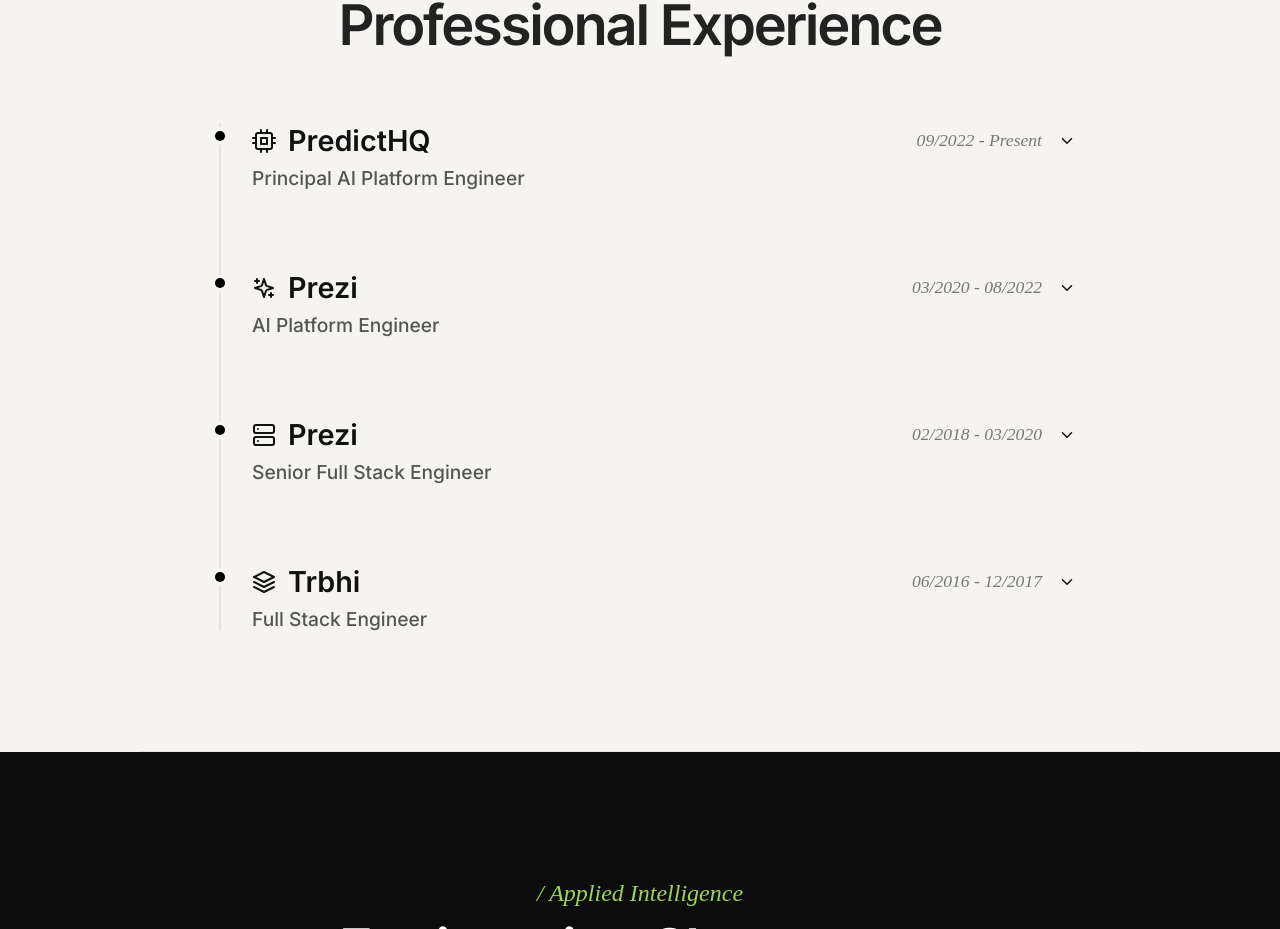
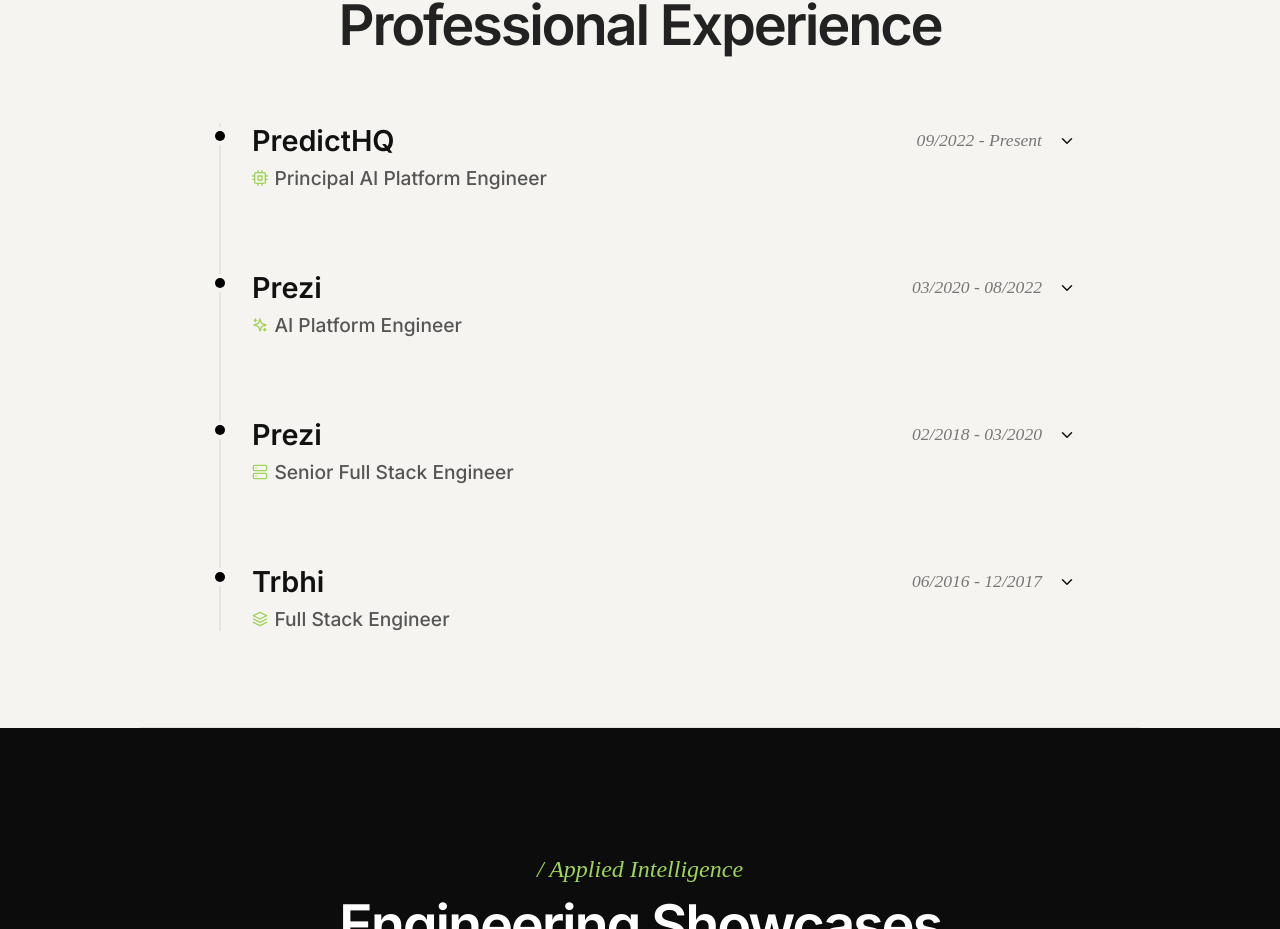
Before and after one commit to owennoah/david, a React (Vite) app: page / in a window 1280 px wide. Shown: the part 3831-4760 px from the top of the page. Built offline with nearby package versions, Linux system fonts and the light colour scheme.

Commit message:
style: move timeline icons to job title and match color

```diff
--- a/src/App.jsx
+++ b/src/App.jsx
@@ -379,7 +379,6 @@
                 <div className="tl-summary" onClick={() => toggleTimeline('PredictHQ')} style={{ cursor: 'pointer' }}>
                   <div className="tl-header">
                     <div style={{ display: 'flex', alignItems: 'center', gap: '0.75rem' }}>
-                      <svg width="24" height="24" viewBox="0 0 24 24" fill="none" stroke="#111" strokeWidth="2" strokeLinecap="round" strokeLinejoin="round"><rect x="4" y="4" width="16" height="16" rx="2" ry="2"></rect><rect x="9" y="9" width="6" height="6"></rect><line x1="9" y1="1" x2="9" y2="4"></line><line x1="15" y1="1" x2="15" y2="4"></line><line x1="9" y1="20" x2="9" y2="23"></line><line x1="15" y1="20" x2="15" y2="23"></line><line x1="20" y1="9" x2="23" y2="9"></line><line x1="20" y1="14" x2="23" y2="14"></line><line x1="1" y1="9" x2="4" y2="9"></line><line x1="1" y1="14" x2="4" y2="14"></line></svg>
                       <h3>PredictHQ</h3>
                     </div>
                     <div style={{ display: 'flex', alignItems: 'center', gap: '1rem' }}>
@@ -387,7 +386,10 @@
                       <svg width="18" height="18" viewBox="0 0 24 24" fill="none" stroke="#111" strokeWidth="2" strokeLinecap="round" strokeLinejoin="round" style={{ transform: expandedTimeline === 'PredictHQ' ? 'rotate(180deg)' : 'none', transition: 'transform 0.3s ease' }}><polyline points="6 9 12 15 18 9"></polyline></svg>
                     </div>
                   </div>
-                  <span className="tl-role" style={{ display: 'block', marginTop: '0.2rem' }}>Principal AI Platform Engineer</span>
+                  <div style={{ display: 'flex', alignItems: 'center', gap: '0.4rem', marginTop: '0.2rem' }}>
+                    <svg width="16" height="16" viewBox="0 0 24 24" fill="none" stroke="#9FD458" strokeWidth="2" strokeLinecap="round" strokeLinejoin="round"><rect x="4" y="4" width="16" height="16" rx="2" ry="2"></rect><rect x="9" y="9" width="6" height="6"></rect><line x1="9" y1="1" x2="9" y2="4"></line><line x1="15" y1="1" x2="15" y2="4"></line><line x1="9" y1="20" x2="9" y2="23"></line><line x1="15" y1="20" x2="15" y2="23"></line><line x1="20" y1="9" x2="23" y2="9"></line><line x1="20" y1="14" x2="23" y2="14"></line><line x1="1" y1="9" x2="4" y2="9"></line><line x1="1" y1="14" x2="4" y2="14"></line></svg>
+                    <span className="tl-role" style={{ display: 'block', margin: 0 }}>Principal AI Platform Engineer</span>
+                  </div>
                 </div>
                 {expandedTimeline === 'PredictHQ' && (
                   <p className="tl-desc" style={{ marginTop: '1rem', animation: 'fadeIn 0.3s ease' }}>
@@ -404,7 +406,6 @@
                 <div className="tl-summary" onClick={() => toggleTimeline('PreziAI')} style={{ cursor: 'pointer' }}>
                   <div className="tl-header">
                     <div style={{ display: 'flex', alignItems: 'center', gap: '0.75rem' }}>
-                      <svg width="24" height="24" viewBox="0 0 24 24" fill="none" stroke="#111" strokeWidth="2" strokeLinecap="round" strokeLinejoin="round"><path d="m12 3-1.912 5.813a2 2 0 0 1-1.275 1.275L3 12l5.813 1.912a2 2 0 0 1 1.275 1.275L12 21l1.912-5.813a2 2 0 0 1 1.275-1.275L21 12l-5.813-1.912a2 2 0 0 1-1.275-1.275L12 3Z"></path><path d="M5 3v4"></path><path d="M19 17v4"></path><path d="M3 5h4"></path><path d="M17 19h4"></path></svg>
                       <h3>Prezi</h3>
                     </div>
                     <div style={{ display: 'flex', alignItems: 'center', gap: '1rem' }}>
@@ -412,7 +413,10 @@
                       <svg width="18" height="18" viewBox="0 0 24 24" fill="none" stroke="#111" strokeWidth="2" strokeLinecap="round" strokeLinejoin="round" style={{ transform: expandedTimeline === 'PreziAI' ? 'rotate(180deg)' : 'none', transition: 'transform 0.3s ease' }}><polyline points="6 9 12 15 18 9"></polyline></svg>
                     </div>
                   </div>
-                  <span className="tl-role" style={{ display: 'block', marginTop: '0.2rem' }}>AI Platform Engineer</span>
+                  <div style={{ display: 'flex', alignItems: 'center', gap: '0.4rem', marginTop: '0.2rem' }}>
+                    <svg width="16" height="16" viewBox="0 0 24 24" fill="none" stroke="#9FD458" strokeWidth="2" strokeLinecap="round" strokeLinejoin="round"><path d="m12 3-1.912 5.813a2 2 0 0 1-1.275 1.275L3 12l5.813 1.912a2 2 0 0 1 1.275 1.275L12 21l1.912-5.813a2 2 0 0 1 1.275-1.275L21 12l-5.813-1.912a2 2 0 0 1-1.275-1.275L12 3Z"></path><path d="M5 3v4"></path><path d="M19 17v4"></path><path d="M3 5h4"></path><path d="M17 19h4"></path></svg>
+                    <span className="tl-role" style={{ display: 'block', margin: 0 }}>AI Platform Engineer</span>
+                  </div>
                 </div>
                 {expandedTimeline === 'PreziAI' && (
                   <p className="tl-desc" style={{ marginTop: '1rem', animation: 'fadeIn 0.3s ease' }}>
@@ -429,7 +433,6 @@
                 <div className="tl-summary" onClick={() => toggleTimeline('PreziFS')} style={{ cursor: 'pointer' }}>
                   <div className="tl-header">
                     <div style={{ display: 'flex', alignItems: 'center', gap: '0.75rem' }}>
-                      <svg width="24" height="24" viewBox="0 0 24 24" fill="none" stroke="#111" strokeWidth="2" strokeLinecap="round" strokeLinejoin="round"><rect x="2" y="2" width="20" height="8" rx="2" ry="2"></rect><rect x="2" y="14" width="20" height="8" rx="2" ry="2"></rect><line x1="6" y1="6" x2="6.01" y2="6"></line><line x1="6" y1="18" x2="6.01" y2="18"></line></svg>
                       <h3>Prezi</h3>
                     </div>
                     <div style={{ display: 'flex', alignItems: 'center', gap: '1rem' }}>
@@ -437,7 +440,10 @@
                       <svg width="18" height="18" viewBox="0 0 24 24" fill="none" stroke="#111" strokeWidth="2" strokeLinecap="round" strokeLinejoin="round" style={{ transform: expandedTimeline === 'PreziFS' ? 'rotate(180deg)' : 'none', transition: 'transform 0.3s ease' }}><polyline points="6 9 12 15 18 9"></polyline></svg>
                     </div>
                   </div>
-                  <span className="tl-role" style={{ display: 'block', marginTop: '0.2rem' }}>Senior Full Stack Engineer</span>
+                  <div style={{ display: 'flex', alignItems: 'center', gap: '0.4rem', marginTop: '0.2rem' }}>
+                    <svg width="16" height="16" viewBox="0 0 24 24" fill="none" stroke="#9FD458" strokeWidth="2" strokeLinecap="round" strokeLinejoin="round"><rect x="2" y="2" width="20" height="8" rx="2" ry="2"></rect><rect x="2" y="14" width="20" height="8" rx="2" ry="2"></rect><line x1="6" y1="6" x2="6.01" y2="6"></line><line x1="6" y1="18" x2="6.01" y2="18"></line></svg>
+                    <span className="tl-role" style={{ display: 'block', margin: 0 }}>Senior Full Stack Engineer</span>
+                  </div>
                 </div>
                 {expandedTimeline === 'PreziFS' && (
                   <p className="tl-desc" style={{ marginTop: '1rem', animation: 'fadeIn 0.3s ease' }}>
@@ -454,7 +460,6 @@
                 <div className="tl-summary" onClick={() => toggleTimeline('Trbhi')} style={{ cursor: 'pointer' }}>
                   <div className="tl-header">
                     <div style={{ display: 'flex', alignItems: 'center', gap: '0.75rem' }}>
-                      <svg width="24" height="24" viewBox="0 0 24 24" fill="none" stroke="#111" strokeWidth="2" strokeLinecap="round" strokeLinejoin="round"><polygon points="12 2 2 7 12 12 22 7 12 2"></polygon><polyline points="2 17 12 22 22 17"></polyline><polyline points="2 12 12 17 22 12"></polyline></svg>
                       <h3>Trbhi</h3>
                     </div>
                     <div style={{ display: 'flex', alignItems: 'center', gap: '1rem' }}>
@@ -462,7 +467,10 @@
                       <svg width="18" height="18" viewBox="0 0 24 24" fill="none" stroke="#111" strokeWidth="2" strokeLinecap="round" strokeLinejoin="round" style={{ transform: expandedTimeline === 'Trbhi' ? 'rotate(180deg)' : 'none', transition: 'transform 0.3s ease' }}><polyline points="6 9 12 15 18 9"></polyline></svg>
                     </div>
                   </div>
-                  <span className="tl-role" style={{ display: 'block', marginTop: '0.2rem' }}>Full Stack Engineer</span>
+                  <div style={{ display: 'flex', alignItems: 'center', gap: '0.4rem', marginTop: '0.2rem' }}>
+                    <svg width="16" height="16" viewBox="0 0 24 24" fill="none" stroke="#9FD458" strokeWidth="2" strokeLinecap="round" strokeLinejoin="round"><polygon points="12 2 2 7 12 12 22 7 12 2"></polygon><polyline points="2 17 12 22 22 17"></polyline><polyline points="2 12 12 17 22 12"></polyline></svg>
+                    <span className="tl-role" style={{ display: 'block', margin: 0 }}>Full Stack Engineer</span>
+                  </div>
                 </div>
                 {expandedTimeline === 'Trbhi' && (
                   <p className="tl-desc" style={{ marginTop: '1rem', animation: 'fadeIn 0.3s ease' }}>
```
